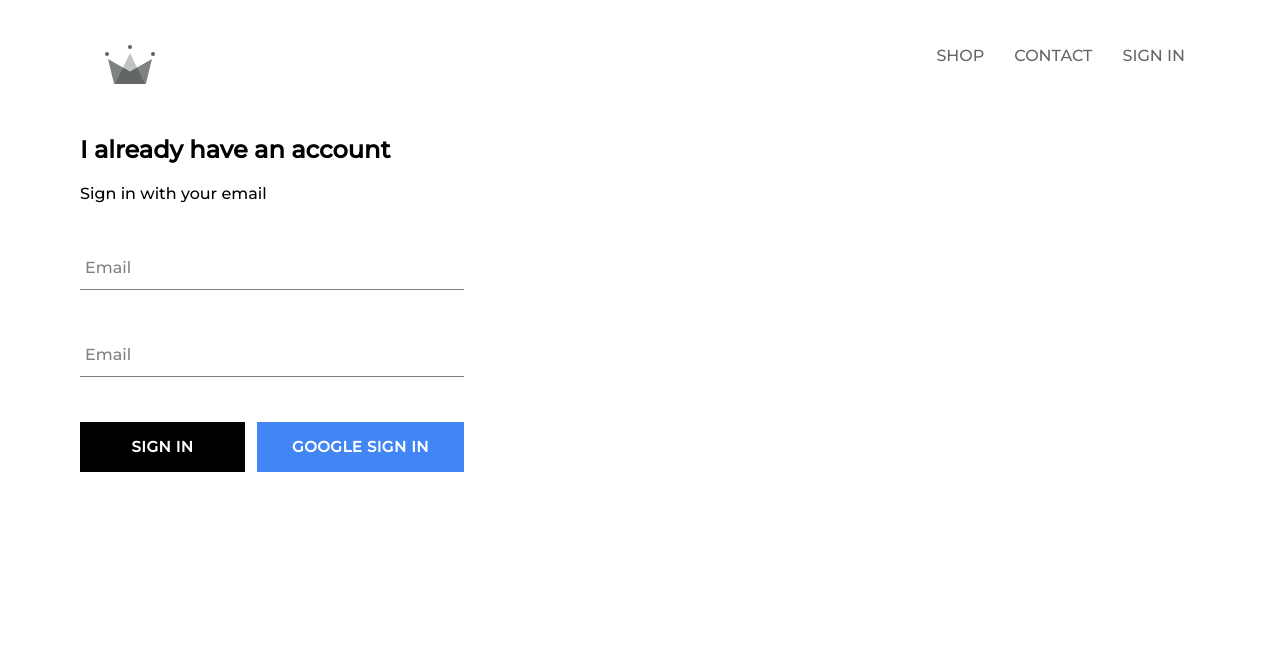
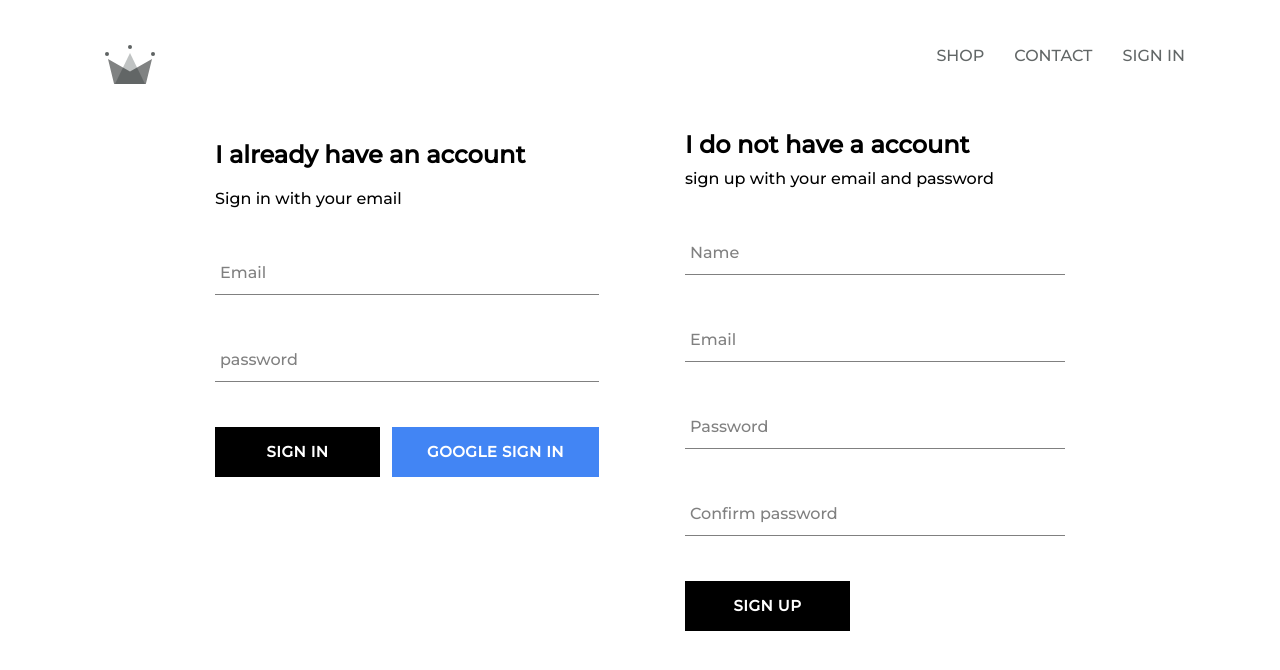
Before and after one commit to khalil-chermiti/brand-store, a React (Create React App) app: page /signin in a window 1280 px wide. Shown: the top 670 px of the page. Built offline with nearby package versions, Linux system fonts and the light colour scheme; no server answers.

Commit message:
fixed a bug , saving displayName to database

```diff
--- a/src/components/sign-in/sign-in.component.jsx
+++ b/src/components/sign-in/sign-in.component.jsx
@@ -38,11 +38,11 @@
           />
 
           <FormInput
-            name="email"
-            type="email"
+            name="password"
+            type="password"
             value={this.state.password}
             handleChange={this.handleChange}
-            label="Email"
+            label="password"
             required
           />
 
--- /dev/null
+++ b/src/components/sign-up/sign-up.component.jsx
@@ -0,0 +1,105 @@
+import React from "react";
+import "./sign-up.style.scss";
+
+import FormInput from "../form-input/form-input.component";
+import CustomButton from "../custom-button/custom-button.component";
+
+import { auth, createUserProfileDocument } from "../../firebase/firebase.utils";
+
+class SignUp extends React.Component {
+  constructor() {
+    super();
+
+    this.state = {
+      displayName: "",
+      email: "",
+      password: "",
+      confirmPassword: "",
+    };
+  }
+
+  handleSubmit = async (event) => {
+    event.preventDefault();
+
+    const { displayName, email, password, confirmPassword } = this.state;
+
+    if (password !== confirmPassword) {
+      alert("passwords don't match");
+      return;
+    }
+
+    try {
+
+      // register user
+      const {user} = await auth.createUserWithEmailAndPassword(email, password);
+
+      // saving user object to database
+      await createUserProfileDocument(user, {displayName});
+
+      // clear input fields
+      this.setState({
+        displayName: "",
+        email: "",
+        password: "",
+        confirmPassword: "",
+      });
+
+    } catch (err) {
+      alert("error signing user up " + err.message) ;
+    }
+  };
+
+  handleChange = (event) => {
+    const { name, value } = event.target;
+
+    this.setState({ [name]: value });
+  };
+
+  render() {
+    const { displayName, email, password, confirmPassword } = this.state;
+    return (
+      <div className="sign-up">
+        <h2 className="title">I do not have a account</h2>
+        <span>sign up with your email and password</span>
+        <form className="sign-up-form" onSubmit={this.handleSubmit}>
+          <FormInput
+            type="text"
+            name="displayName"
+            value={displayName}
+            onChange={this.handleChange}
+            label="Name"
+            required
+          />
+          <FormInput
+            type="email"
+            name="email"
+            value={email}
+            onChange={this.handleChange}
+            label="Email"
+            required
+          />
+          <FormInput
+            type="password"
+            name="password"
+            value={password}
+            onChange={this.handleChange}
+            label="Password"
+            required
+          />
+          <FormInput
+            type="password"
+            name="confirmPassword"
+            value={confirmPassword}
+            onChange={this.handleChange}
+            label="Confirm password"
+            required
+          />
+
+          <CustomButton type="submit">SIGN UP</CustomButton>
+        </form>
+      </div>
+    );
+  }
+}
+
+export default SignUp;
--- /dev/null
+++ b/src/components/sign-up/sign-up.style.scss
@@ -0,0 +1,9 @@
+.sign-up {
+    display : flex ;
+    flex-direction: column;
+    width: 380px;
+
+    .title {
+        margin : 10px 0 ;
+    }
+}
--- a/src/firebase/firebase.utils.js
+++ b/src/firebase/firebase.utils.js
@@ -23,18 +23,19 @@
   const snapShot = await userRef.get();
 
   if (!snapShot.exists) {
-    const { displayName, email } = userAuth;
+    const { displayName , email } = userAuth;
+
     const createdAt = new Date();
 
     try {
       await userRef.set({
-        displayName,
+        displayName ,
         email,
-        createdAt,
-        ...additionalData,
+        createdAt ,
+        ...additionalData ,
       });
     } catch (err) {
-      alert("error saving user" + err);
+      alert("error saving user : " + err);
     }
   }
 
--- a/src/pages/signingpage/signing.component.jsx
+++ b/src/pages/signingpage/signing.component.jsx
@@ -1,10 +1,12 @@
 import React from "react";
 import './signing.style.scss';
 import SignIn from "../../components/sign-in/sign-in.component";
+import SignUp from "../../components/sign-up/sign-up.component";
 
 const SignINandUpPage = () => (
-    <div>
+    <div className="sign-in-and-sign-up">
         <SignIn/>
+        <SignUp/>
     </div>
 )
 
--- a/src/pages/signingpage/signing.style.scss
+++ b/src/pages/signingpage/signing.style.scss
@@ -0,0 +1,6 @@
+.sign-in-and-sign-up {
+    width :850px;
+    display: flex;
+    justify-content: space-between;
+    margin: 30px auto;
+}
```
